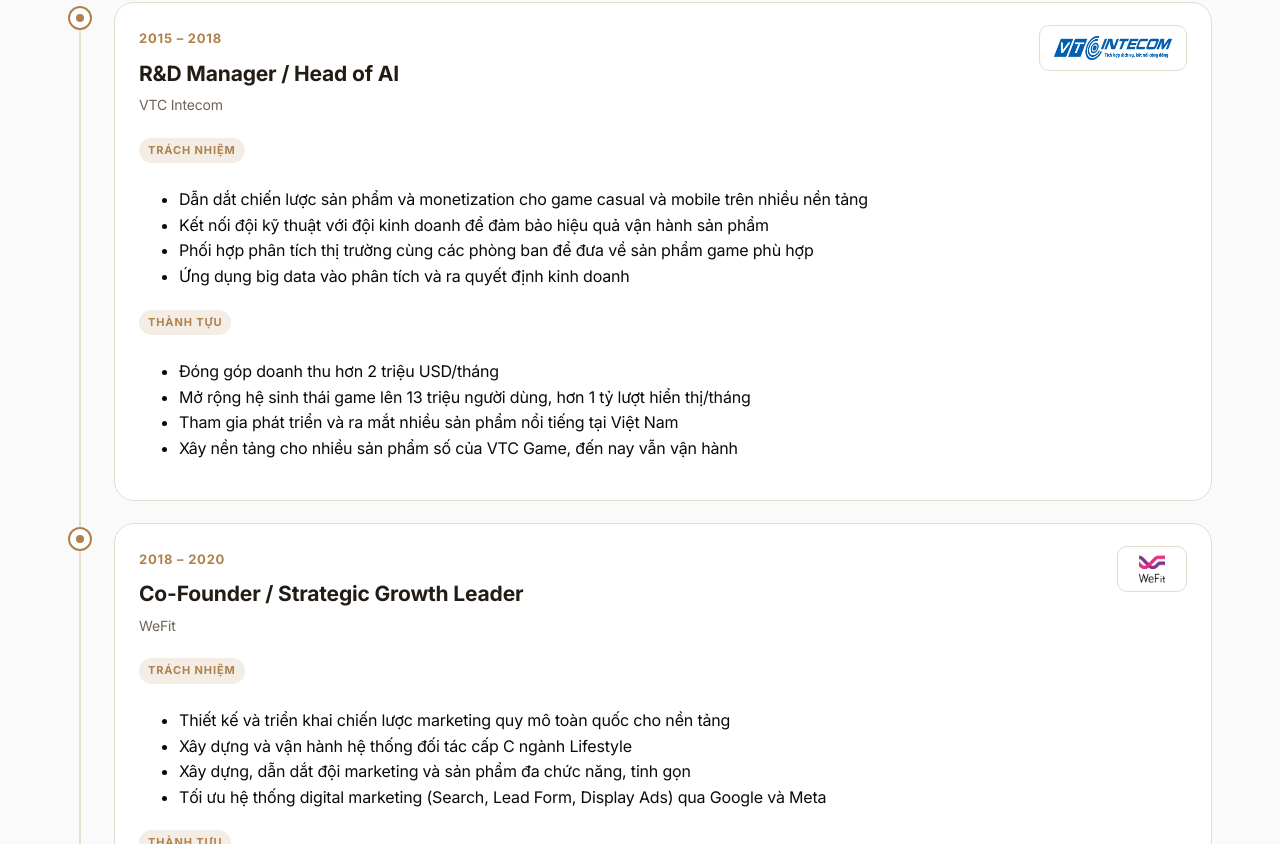
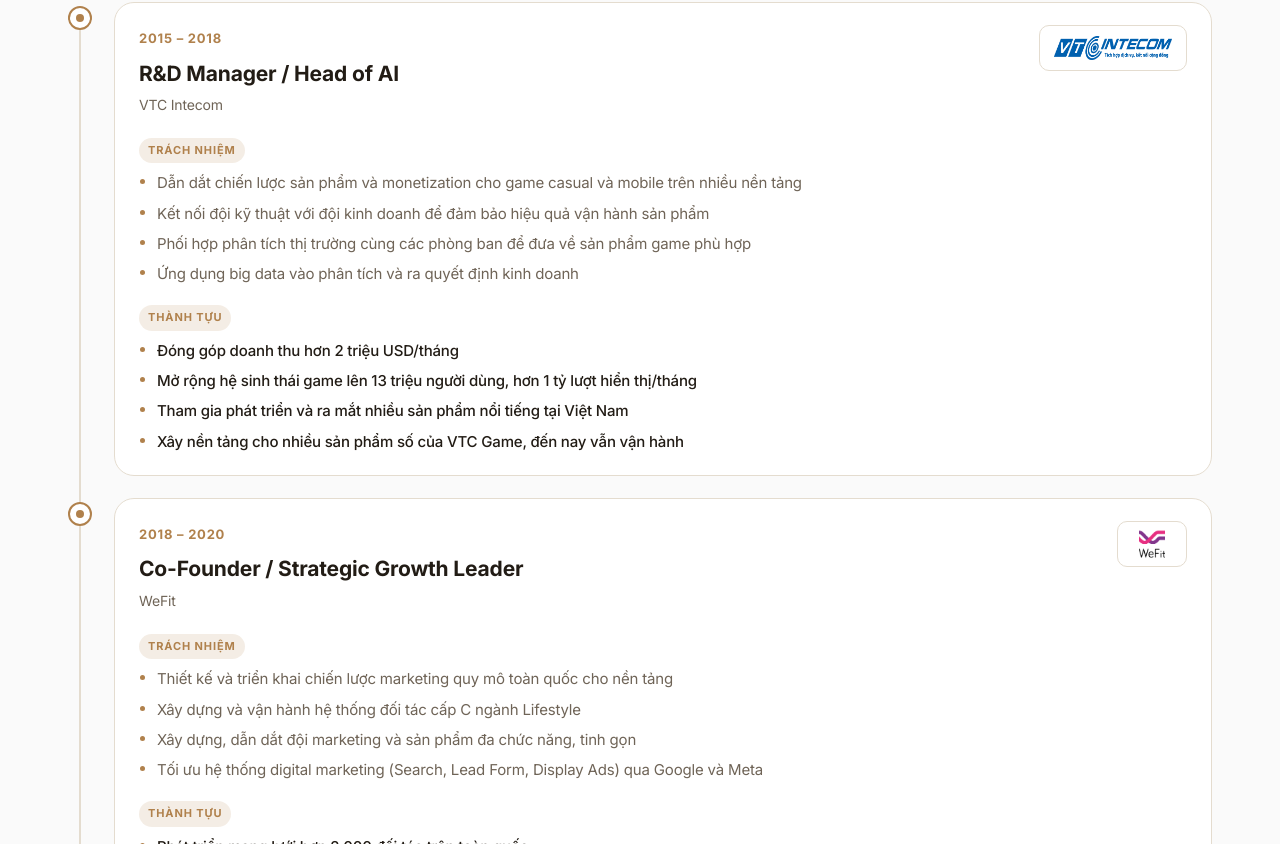
Before and after one commit to baoback/phanngocbao-website, a Next.js app in the folder website/: page /about in a window 1280 px wide. Shown: the part 1576-2420 px from the top of the page. Built offline with nearby package versions, Linux system fonts and the light colour scheme.

Commit message:
Add files via upload

```diff
--- a/website/app/globals.css
+++ b/website/app/globals.css
@@ -1823,6 +1823,13 @@ img {
 }
 .jty-block p { font-size: 15px; line-height: 1.7; color: var(--story-muted); margin: 0; }
 .jty-block--win p { color: var(--story-ink); font-weight: 500; }
+.jty-list { margin: 0; padding: 0; list-style: none; display: flex; flex-direction: column; gap: 7px; }
+.jty-list li { position: relative; padding-left: 18px; font-size: 15px; line-height: 1.55; color: var(--story-muted); }
+.jty-list li::before {
+  content: ''; position: absolute; left: 1px; top: 8px;
+  width: 5px; height: 5px; border-radius: 50%; background: var(--story-accent);
+}
+.jty-list--win li { color: var(--story-ink); font-weight: 500; }
 /* Dark mode: làm sáng accent (nhãn nhỏ, mốc, eyebrow) cho rõ trên nền tối.
    !important để vượt qua inline style --story-accent gán cứng theo settings. */
 [data-theme='dark'] .story { --story-accent: #c6a36a !important; }
```
